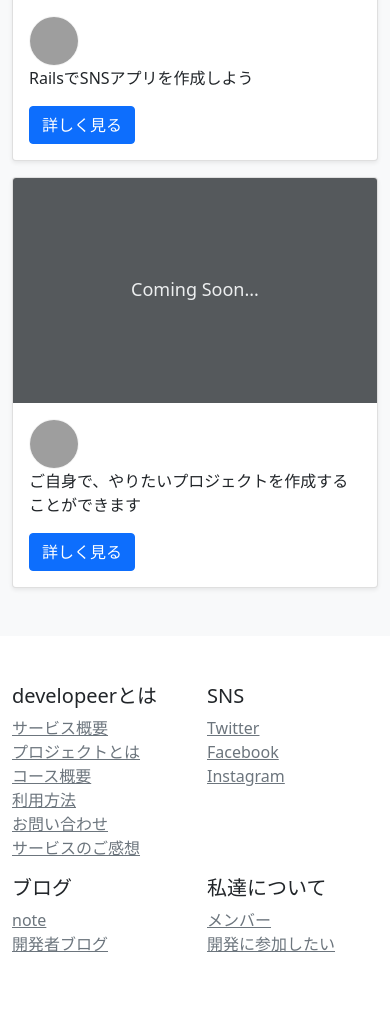
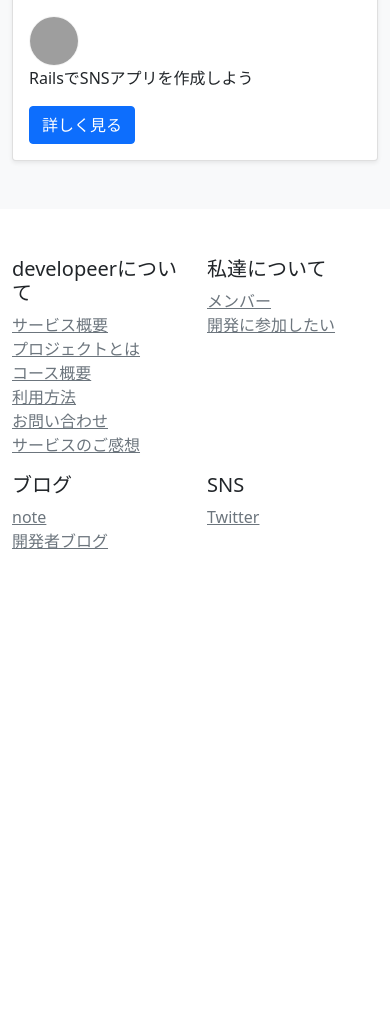
Before and after one commit to takato-noguchi/developeer, a Django app: page /project/ in a window 390 px wide. Shown: the part 601-1621 px from the top of the page. After the commit the page ends 1150 px from the top, so only its background shows below. Run offline with Django 3.2, Linux system fonts and the light colour scheme; data comes from the database, SQL or seed files in the repository; both versions use the stored data as it was after the commit; some libraries are stand-ins or nearby versions; grey boxes are pictures that could not be loaded.

Commit message:
update commit

```diff
--- a/templates/base.html
+++ b/templates/base.html
@@ -119,7 +119,7 @@
 <footer class="container py-5">
     <div class="row">
         <div class="col-6 col-md">
-        <h5>developeerとは</h5>
+        <h5>developeerについて</h5>
         <ul class="list-unstyled text-small">
             <li><a class="text-muted" href="#">サービス概要</a></li>
             <li><a class="text-muted" href="#">プロジェクトとは</a></li>
@@ -130,12 +130,11 @@
         </ul>
         </div>
         <div class="col-6 col-md">
-        <h5>SNS</h5>
-        <ul class="list-unstyled text-small">
-            <li><a class="text-muted" href="#">Twitter</a></li>
-            <li><a class="text-muted" href="#">Facebook</a></li>
-            <li><a class="text-muted" href="#">Instagram</a></li>
-        </ul>
+          <h5>私達について</h5>
+          <ul class="list-unstyled text-small">
+              <li><a class="text-muted" href="#">メンバー</a></li>
+              <li><a class="text-muted" href="#">開発に参加したい</a></li>
+          </ul>
         </div>
         <div class="col-6 col-md">
         <h5>ブログ</h5>
@@ -145,11 +144,10 @@
         </ul>
         </div>
         <div class="col-6 col-md">
-        <h5>私達について</h5>
-        <ul class="list-unstyled text-small">
-            <li><a class="text-muted" href="#">メンバー</a></li>
-            <li><a class="text-muted" href="#">開発に参加したい</a></li>
-        </ul>
+          <h5>SNS</h5>
+          <ul class="list-unstyled text-small">
+              <li><a class="text-muted" href="#">Twitter</a></li>
+          </ul>
         </div>
     </div>
 </footer>
--- a/templates/projectList.html
+++ b/templates/projectList.html
@@ -36,25 +36,6 @@
         </div>
         {% endfor %}
       </div>
-      <div class="col">
-        <div class="card shadow-sm">
-          <svg class="bd-placeholder-img card-img-top" width="100%" height="225" xmlns="http://www.w3.org/2000/svg" role="img" aria-label="Placeholder: Thumbnail" preserveAspectRatio="xMidYMid slice" focusable="false"><title>Placeholder</title><rect width="100%" height="100%" fill="#55595c"/><text x="50%" y="50%" fill="#eceeef" dy=".3em">Coming Soon...</text></svg>
-
-          <div class="card-body">
-            <img src="../media/avatars/default_icon.png" class="user-icon">
-            <p class="card-text">ご自身で、やりたいプロジェクトを作成することができます</p>
-              <div class="d-flex justify-content-between align-items-center">
-                <div class="btn-group" role="group" aria-label="Basic example">
-                  <a href=''>
-                    <button type="button" class="btn btn-primary">
-                      詳しく見る
-                      </button>
-                  </a>
-                </div>
-            </div>
-          </div>
-        </div>
-      </div>
     </div>
   </div>
 </div>
```
Also changed, not shown: templates/course.html (+5 -5 lines), templates/courseDetail.html (+14 -6 lines), templates/project.html (+3 -4 lines), templates/projectDetail.html (+23 -12 lines), templates/top.html (+4 -4 lines), db.sqlite3.
